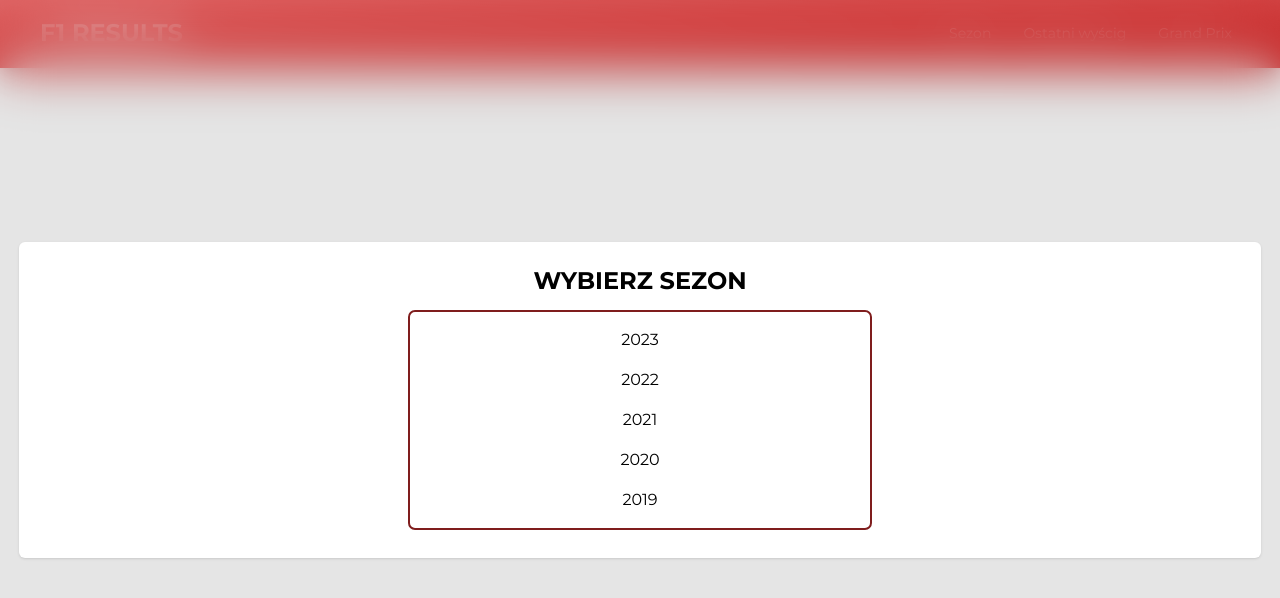
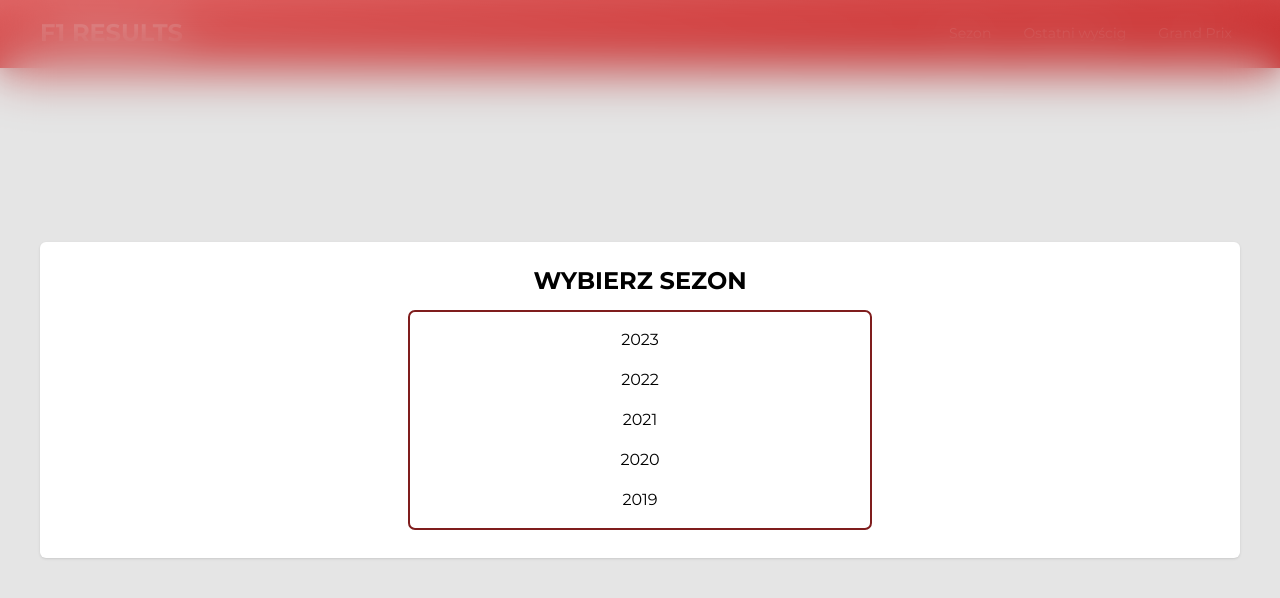
Before and after one commit to n3tr00x/f1-results-react-ts, a React (Vite) app: page / in a window 1280 px wide. Both pictures are taken after a click on the button "Sezon". Shown: the top 598 px of the page. Built offline with nearby package versions, Linux system fonts and the light colour scheme.

Commit message:
refactor: Limit width to 1200 pixels

```diff
--- a/src/components/UI/Modal.tsx
+++ b/src/components/UI/Modal.tsx
@@ -40,7 +40,7 @@ export const Modal = function Modal({ children, isOpen, onClose }: ModalProps) {
 	return createPortal(
 		<dialog
 			ref={dialog}
-			className="animate-slide-up w-full rounded-md shadow backdrop:backdrop-blur-xl"
+			className="w-full max-w-[1200px] animate-slide-up rounded-md shadow backdrop:backdrop-blur-xl"
 			onClick={handleCloseModal}
 			onClose={onClose}
 		>
```
